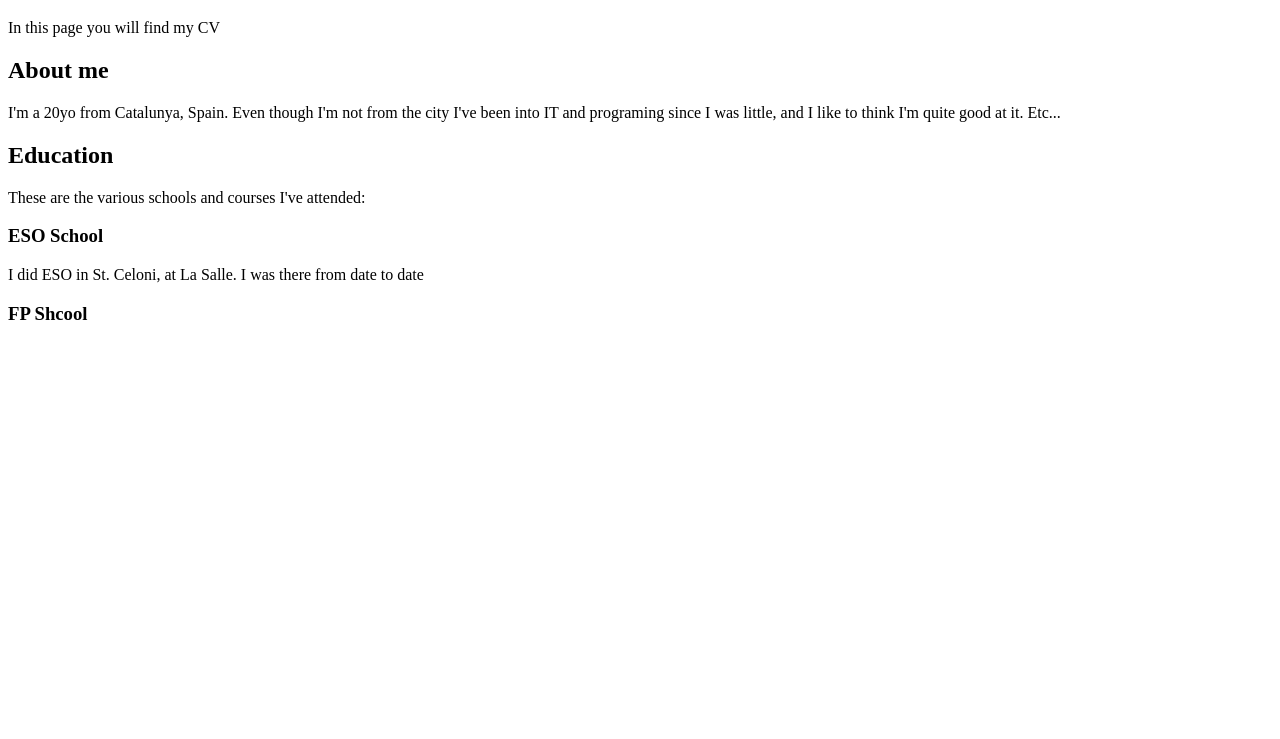
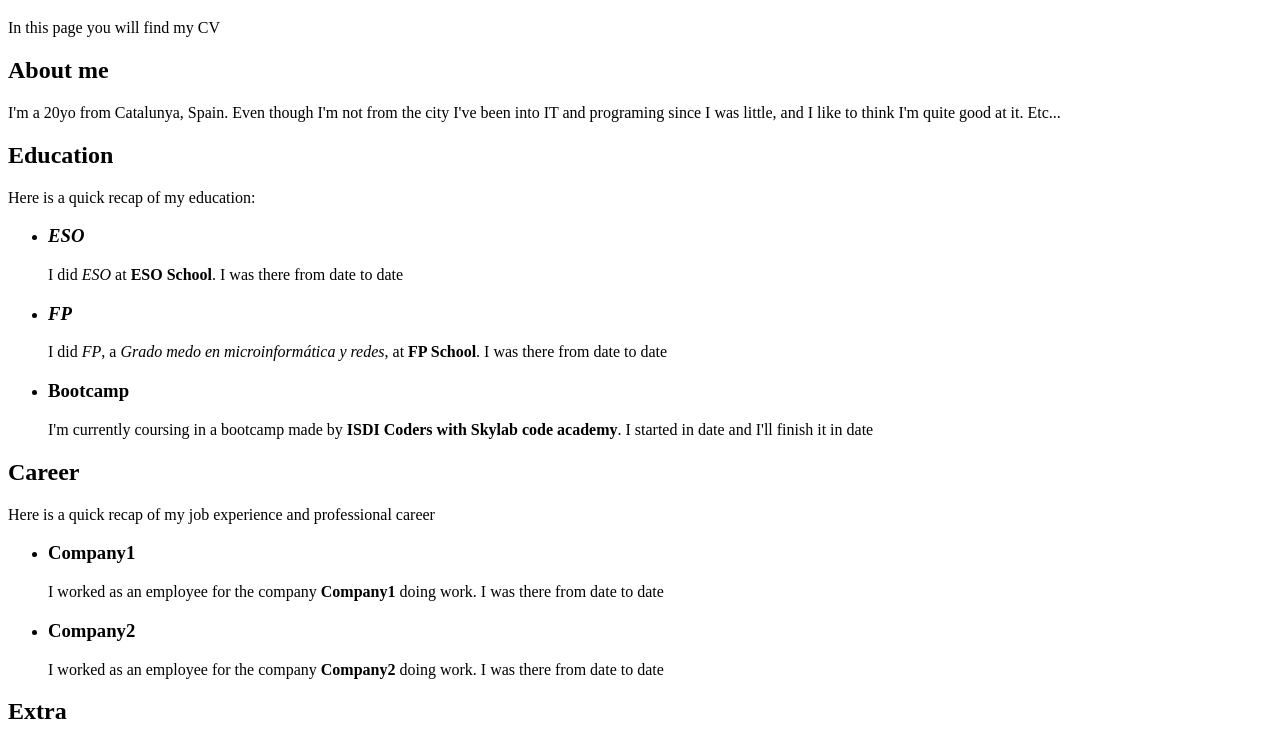
Before and after one commit to pauIbanez/HTML01_Pau-Ibanez, a plain HTML site: page index.html in a window 1280 px wide. Shown: the part 61-800 px from the top of the page. Drawn offline with Linux system fonts and the light colour scheme.

Commit message:
Made changes to index.html and added image

```diff
--- a/index.html
+++ b/index.html
@@ -20,16 +20,75 @@
         </section>
         <section>
             <h2>Education</h2>
-            <p>These are the various schools and courses I've attended:</p>
+            <p>Here is a quick recap of my education:</p>
 
-            <h3>ESO School</h3>
+            <ul>
+                <li>
+                    <h3><i>ESO</i></h3>
+                    <p>
+                        I did <i>ESO</i> at <strong>ESO School</strong>. I was
+                        there from <time datetime="2020-01">date</time> to
+                        <time datetime="2020-02">date</time>
+                    </p>
+                </li>
+                <li>
+                    <h3><i>FP</i></h3>
+                    <p>
+                        I did <i>FP</i>, a
+                        <i>Grado medo en microinformática y redes</i>, at
+                        <strong>FP School</strong>. I was there from
+                        <time datetime="2020-01">date</time> to
+                        <time datetime="2020-02">date</time>
+                    </p>
+                </li>
+                <li>
+                    <h3>Bootcamp</h3>
+                    <p>
+                        I'm currently coursing in a bootcamp made by
+                        <strong>ISDI Coders with Skylab code academy</strong>. I
+                        started in <time datetime="2020-01">date</time> and I'll
+                        finish it in
+                        <time datetime="2020-02">date</time>
+                    </p>
+                </li>
+            </ul>
+        </section>
+        <section>
+            <h2>Career</h2>
             <p>
-                I did ESO in St. Celoni, at La Salle. I was there from
-                <time datetime="2020-01">date</time> to
-                <time datetime="2020-02">date</time>
+                Here is a quick recap of my job experience and professional
+                career
             </p>
-
-            <h3>FP Shcool</h3>
+            <ul>
+                <li>
+                    <h3>Company1</h3>
+                    <p>
+                        I worked as an employee for the company
+                        <strong>Company1</strong> doing work. I was there from
+                        <time datetime="2020-01">date</time> to
+                        <time datetime="2020-02">date</time>
+                    </p>
+                </li>
+                <li>
+                    <h3>Company2</h3>
+                    <p>
+                        I worked as an employee for the company
+                        <strong>Company2</strong> doing work. I was there from
+                        <time datetime="2020-01">date</time> to
+                        <time datetime="2020-02">date</time>
+                    </p>
+                </li>
+            </ul>
+        </section>
+        <section>
+            <h2>Extra</h2>
+            <p>I made this section to add one picture</p>
+            <img
+                src="img/bru-tal.png"
+                alt="Not even worth"
+                height="600px"
+                width="600px"
+            />
         </section>
     </body>
 </html>
```
Also changed, not shown: img/bru-tal.png (added).
